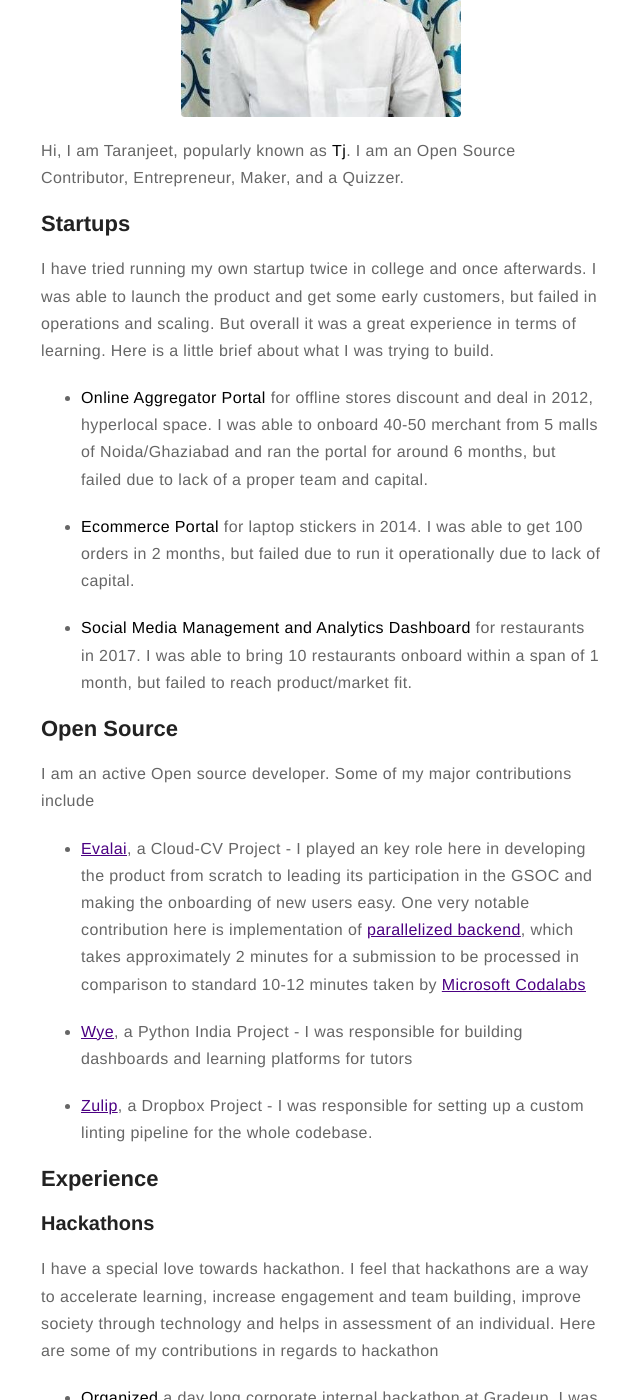
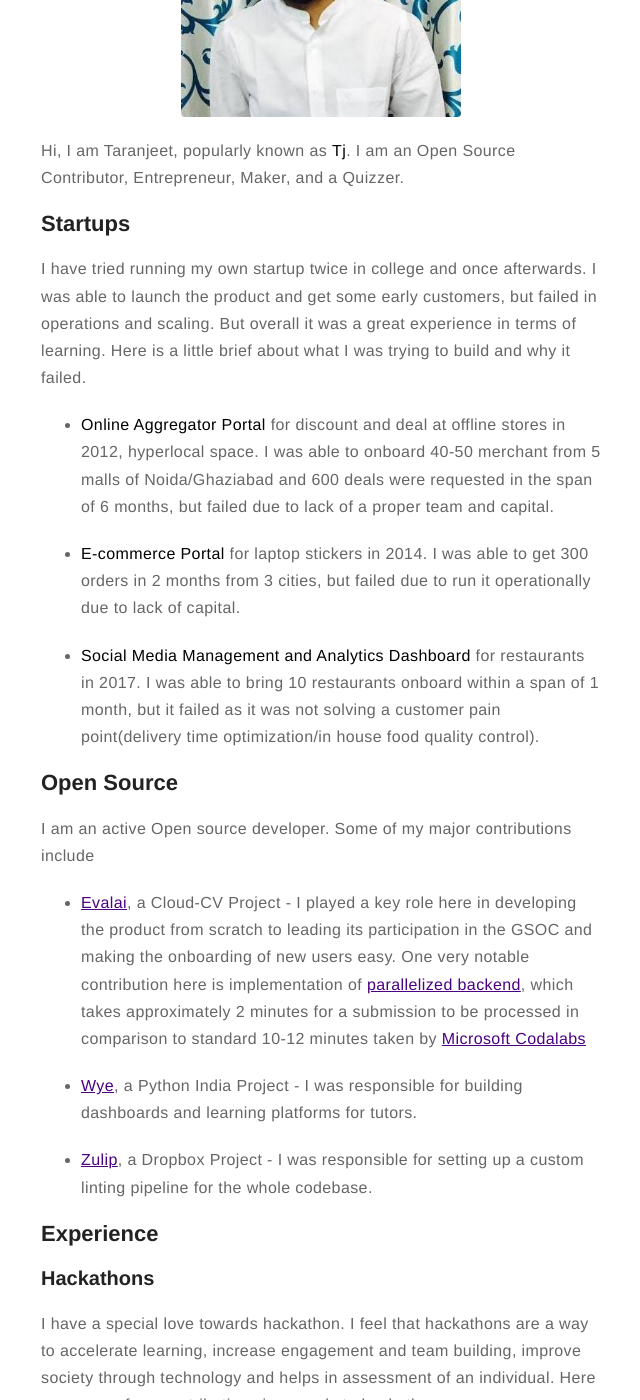
Before and after one commit to taranjeet/taranjeet.github.io, a Jekyll site: the page built from about.md, in a window 1280 px wide and 1400 px high, scrolled down 279 px. Shown: the whole window, without its empty margins (319-959 px from the left). Built offline with Jekyll 4.4.1, drawn with Linux system fonts in a browser that asks for light colours; some of the changed text lies outside the part shown.

Commit message:
Update about us.

```diff
--- a/about.md
+++ b/about.md
@@ -8,21 +8,21 @@ Hi, I am Taranjeet, popularly known as __Tj__. I am an Open Source Contributor,
 
 ## Startups
 
-I have tried running my own startup twice in college and once afterwards. I was able to launch the product and get some early customers, but failed in operations and scaling. But overall it was a great experience in terms of learning. Here is a little brief about what I was trying to build.
+I have tried running my own startup twice in college and once afterwards. I was able to launch the product and get some early customers, but failed in operations and scaling. But overall it was a great experience in terms of learning. Here is a little brief about what I was trying to build and why it failed.
 
-* **Online Aggregator Portal** for offline stores discount and deal in 2012, hyperlocal space. I was able to onboard 40-50 merchant from 5 malls of Noida/Ghaziabad and ran the portal for around 6 months, but failed due to lack of a proper team and capital.
+* **Online Aggregator Portal** for discount and deal at offline stores in 2012, hyperlocal space. I was able to onboard 40-50 merchant from 5 malls of Noida/Ghaziabad and 600 deals were requested in the span of 6 months, but failed due to lack of a proper team and capital.
 
-* **Ecommerce Portal** for laptop stickers in 2014. I was able to get 100 orders in 2 months, but failed due to run it operationally due to lack of capital.
+* **E-commerce Portal** for laptop stickers in 2014. I was able to get 300 orders in 2 months from 3 cities, but failed due to run it operationally due to lack of capital.
 
-* **Social Media Management and Analytics Dashboard** for restaurants in 2017. I was able to bring 10 restaurants onboard within a span of 1 month, but failed to reach product/market fit.
+* **Social Media Management and Analytics Dashboard** for restaurants in 2017. I was able to bring 10 restaurants onboard within a span of 1 month, but it failed as it was not solving a customer pain point(delivery time optimization/in house food quality control).
 
 ## Open Source
 
 I am an active Open source developer. Some of my major contributions include
 
-* [Evalai](https://evalai.cloudcv.org/), a Cloud-CV Project - I played an key role here in developing the product from scratch to leading its participation in the GSOC and making the onboarding of new users easy. One very notable contribution here is implementation of [parallelized backend](https://github.com/Cloud-CV/EvalAI/commit/14d4803f60884fffffdde873f76ae05ff5f2b742), which takes approximately 2 minutes for a submission to be processed in comparison to standard 10-12 minutes taken by [Microsoft Codalabs](https://www.microsoft.com/en-us/research/project/codalab/)
+* [Evalai](https://evalai.cloudcv.org/), a Cloud-CV Project - I played a key role here in developing the product from scratch to leading its participation in the GSOC and making the onboarding of new users easy. One very notable contribution here is implementation of [parallelized backend](https://github.com/Cloud-CV/EvalAI/commit/14d4803f60884fffffdde873f76ae05ff5f2b742), which takes approximately 2 minutes for a submission to be processed in comparison to standard 10-12 minutes taken by [Microsoft Codalabs](https://www.microsoft.com/en-us/research/project/codalab/)
 
-* [Wye](https://pythonexpress.in/), a Python India Project - I was responsible for building dashboards and learning platforms for tutors
+* [Wye](https://pythonexpress.in/), a Python India Project - I was responsible for building dashboards and learning platforms for tutors.
 
 * [Zulip](https://zulipchat.com/), a Dropbox Project - I was responsible for setting up a custom linting pipeline for the whole codebase.
 
@@ -32,13 +32,15 @@ I am an active Open source developer. Some of my major contributions include
 
 I have a special love towards hackathon. I feel that hackathons are a way to accelerate learning, increase engagement and team building, improve society through technology and helps in assessment of an individual. Here are some of my contributions in regards to hackathon
 
-* **Organized** a day long corporate internal hackathon at Gradeup. I was responsible for everything here, from the problem statement to team creation, from judging criteria to the awards. It was a fun and engaging experience, where some internal tools got created in a day, achievement timeline was made and the whole office got a new look.
+* **Organized** a day-long corporate internal hackathon at Gradeup. I was responsible for everything here, from the problem statement to team creation, from judging criteria to the awards. It was a fun and engaging experience, where some internal tools got created in a day, achievement timeline was made and the whole office got a new look.
 
 * **Judged** a hackathon conducted by GDG Noida at JIIT Noida.
 
 * **Sponsored** Smart India Hackathon 2017, held at JSS Noida via one of my startups. I was also a mentor and judge at this event.
 
+## Work Experience
 
+I have worked at Paytm (2015-2017), and Gradeup (2017-2018). I have interned at Schneider Electric (2013) and Fratmart.com (2014).
 
 
 You can mail [me](mailto:{{site.email}}) or find me on the web<br/>
```
